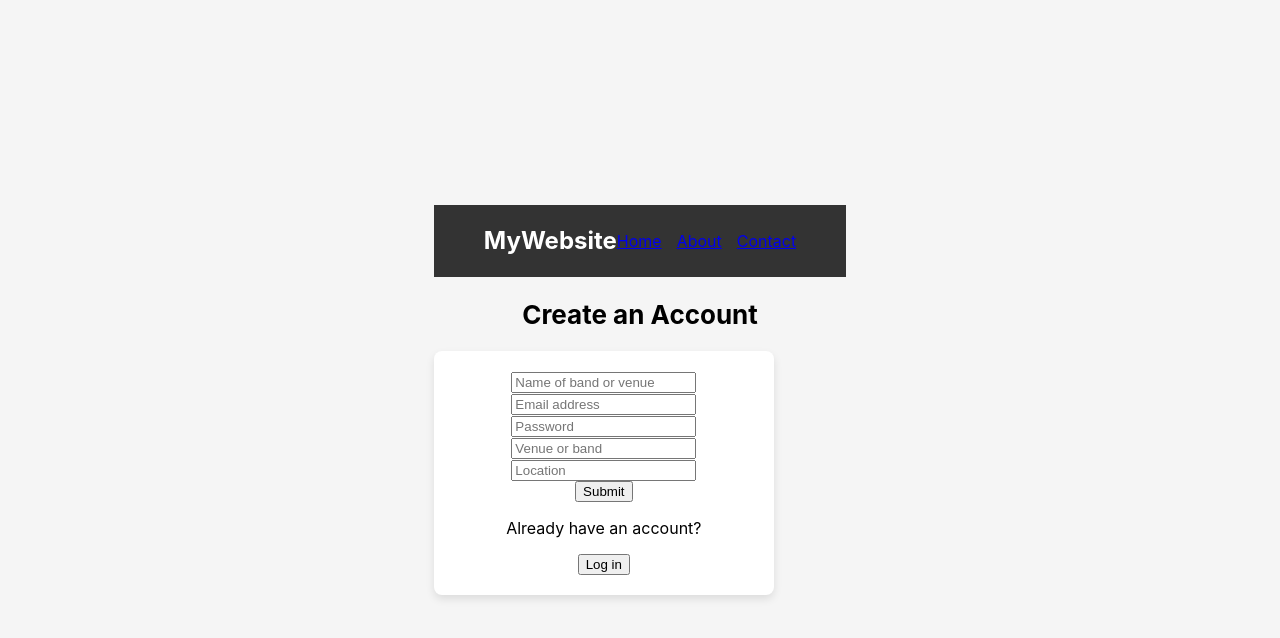
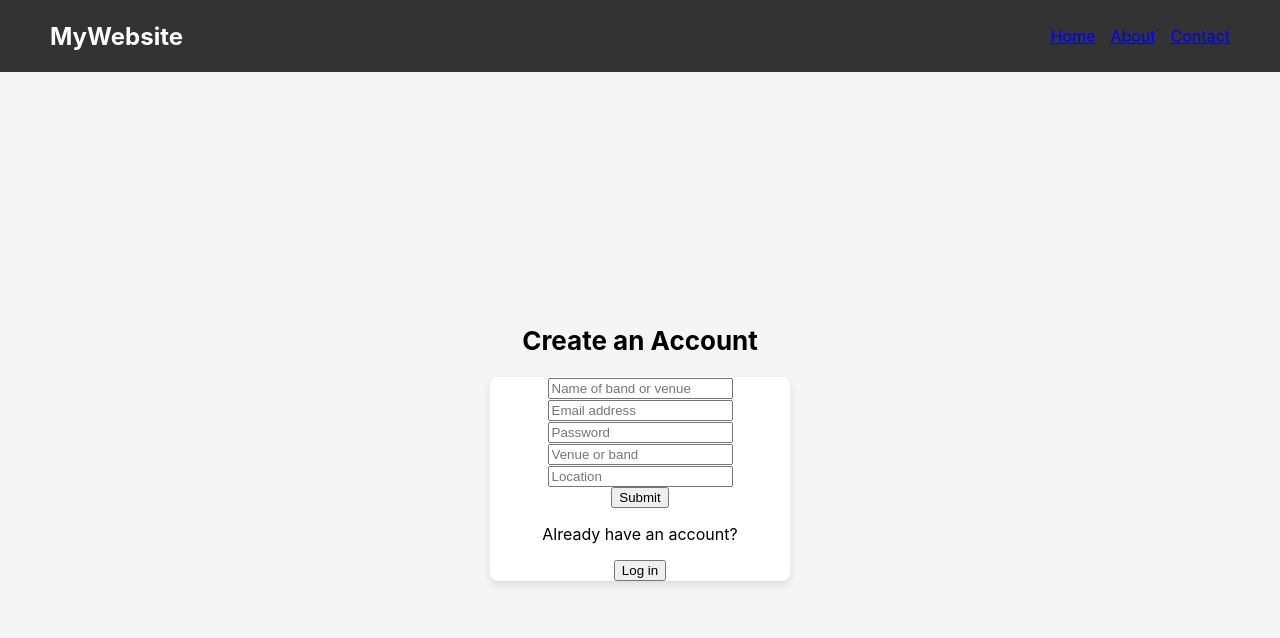
Before and after one commit to a1noack/band-match, a React (Create React App) app: page / in a window 1280 px wide. Shown: the top 638 px of the page. Built offline with nearby package versions, Linux system fonts and the light colour scheme.

Commit message:
fix navbar positioning

```diff
--- a/src/App.css
+++ b/src/App.css
@@ -11,6 +11,19 @@
   .App-logo {
     animation: App-logo-spin infinite 20s linear;
   }
+}
+
+.content-container {
+  place-items: center;
+  height: calc(100vh - 60px); /* Adjust based on your navbar's height */
+  display: flex;
+  flex-direction: column;
+  /* align-items: center; */
+  justify-content: center;
+}
+
+.content-container > .content {
+  transform: translateY(-50.33%);
 }
 
 .App-header {
@@ -41,14 +54,14 @@ body {
     margin: 0;
     height: 100vh;
     display: grid;
-    place-items: center;
+    /* place-items: center; */
     background-color: #f5f5f5; /* optional background color */
 }
 
 form {
-    width: 300px; /* or your desired width */
+    width: 300px;
     background-color: #fff; /* optional background color */
-    padding: 20px;
+    /* padding: 20px; */
     display: flex;
     flex-direction: column;
     align-items: center;
--- a/src/App.js
+++ b/src/App.js
@@ -48,22 +48,30 @@ function Feed() {
   if (!user) {
     return (
       <div>
+        <div>
           <Navbar />
+        </div>
+        <div className="content-container">
           <h1>Not logged in</h1>
+        </div>
       </div>);
   }
 
   // If a user is logged in, show users
   return (
       <div>
+        <div>
           <Navbar />
-        <h1>Suggested</h1>
+        </div>
+        <div className="content-container">
+          <h2>Suggested</h2>
           {allUsers.map((user) => (
               <div key={user.id}>
-                <h2>{user.name}</h2>
+                  <h4>{user.name}</h4>
                   <p>{user.info}</p>
               </div>
           ))}
+        </div>
       </div>
   );
 }
@@ -91,7 +99,10 @@ function Signin() {
 
   return (
     <div>
+      <div>
         <Navbar />
+      </div>
+      <div className="content-container">
         <h2 className={"App-header"}>Log in</h2>
         <form onSubmit={handleSubmit}>
           <div>
@@ -119,6 +130,7 @@ function Signin() {
             <button onClick={redirectToSignup} style={{ marginLeft: '10px' }}>Create account</button>
           </div>
         }
+      </div>
     </div>
   );
 }
@@ -153,7 +165,10 @@ function Signup() {
 
   return (
     <div>
+      <div>
         <Navbar />
+      </div>
+      <div className="content-container">
         <h2 className={"App-header"}>Create an Account</h2>
         <form onSubmit={handleSubmit}>
           <div>
@@ -203,8 +218,9 @@ function Signup() {
           </div>
           <button onClick={redirectToLogin}>Log in</button>
         </form>
+      </div>
+      </div>
 
-    </div>
   );
 }
 
```
Lines whose indentation alone changed are shown as unchanged.
